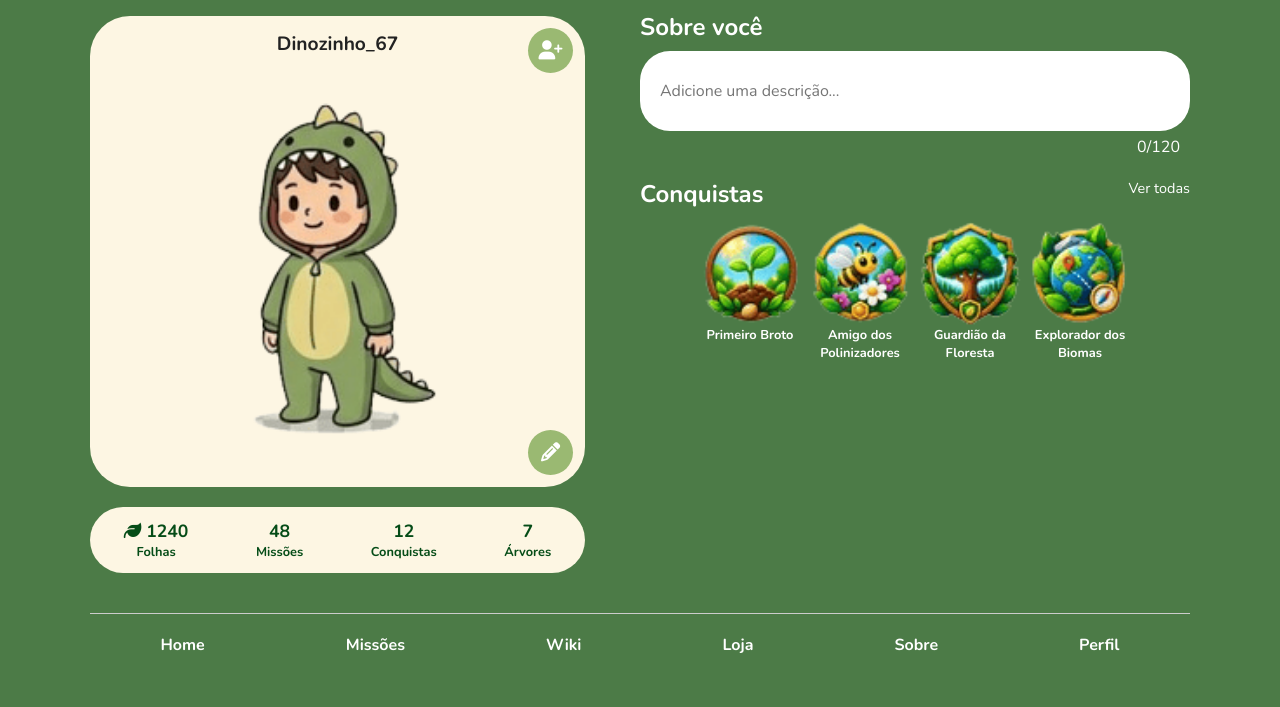
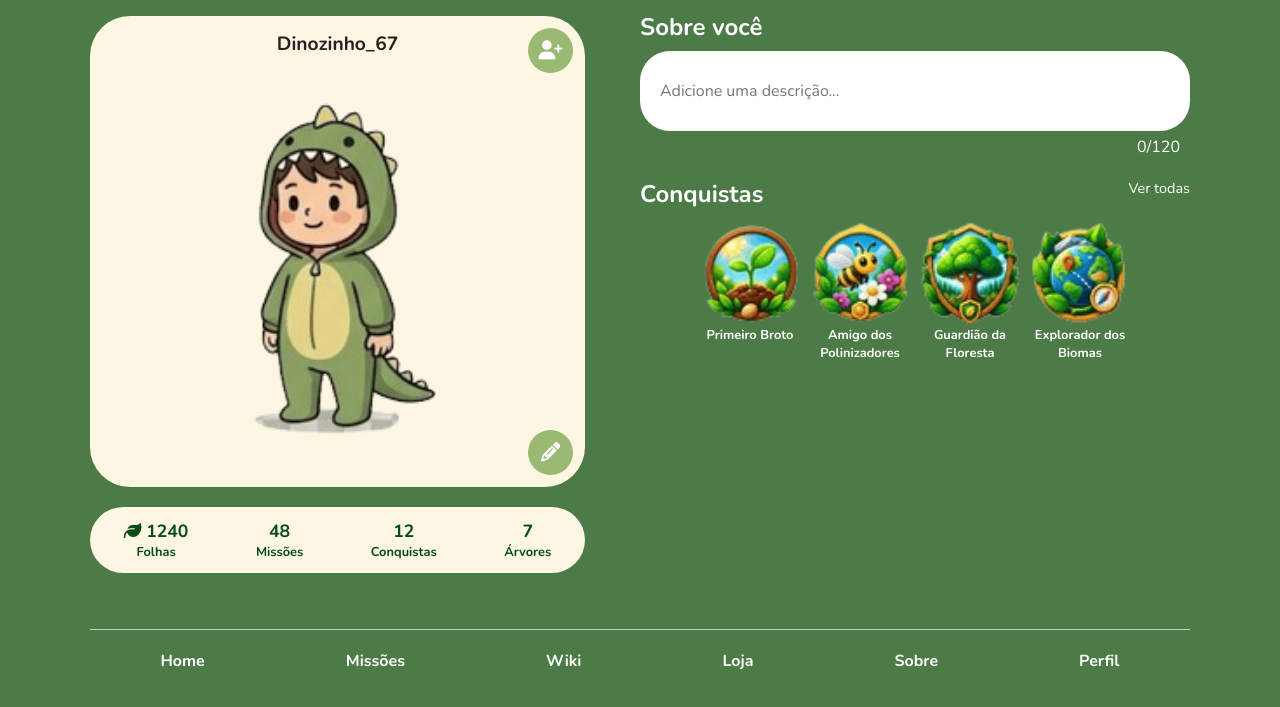
Before and after one commit to miguellopes-07/duotree, a plain HTML site: page pages/perfil.html in a window 1280 px wide. Shown: the part 93-800 px from the top of the page. Drawn offline with nearby package versions, Linux system fonts and the light colour scheme.

Commit message:
arrumando bug
arrumei o footer que estava em cima na página perfil

```diff
--- a/css/perfil.css
+++ b/css/perfil.css
@@ -23,6 +23,9 @@ body{
 background-color: #4c7b47;
 color: white;
 padding: 15px;
+display: flex;
+flex-direction: column;
+min-height: 100vh;
 }
 
 header{
@@ -30,6 +33,7 @@ header{
     flex-direction: row;
     justify-content: space-between;
     align-items: center;
+    width: 100%;
     max-width: 600px;
     margin: 0 auto;
 }
@@ -61,6 +65,8 @@ header{
 }
 
 main{
+    width: 100%;
+    flex: 1;
     max-width: 600px;
     margin: 0 auto;
 }
@@ -180,6 +186,7 @@ input{
 }
 
 footer{
+    width: 100%;
     max-width: 600px;
     border-top: 1px solid #ccc;
     padding: 20px 0;
```
Also changed, not shown: js/perfil.js (added), js/sobre.js (added).
